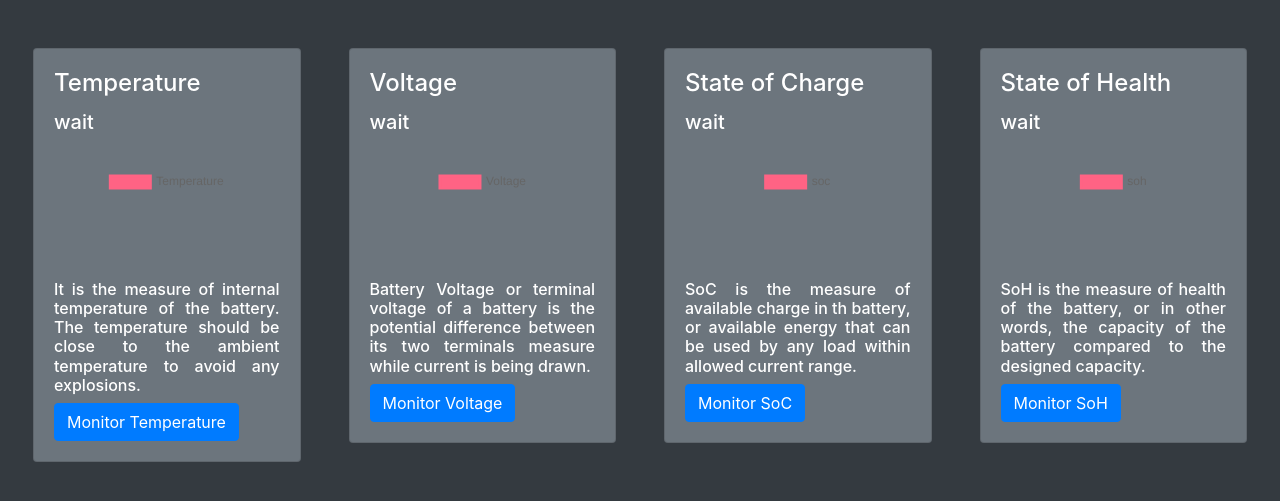
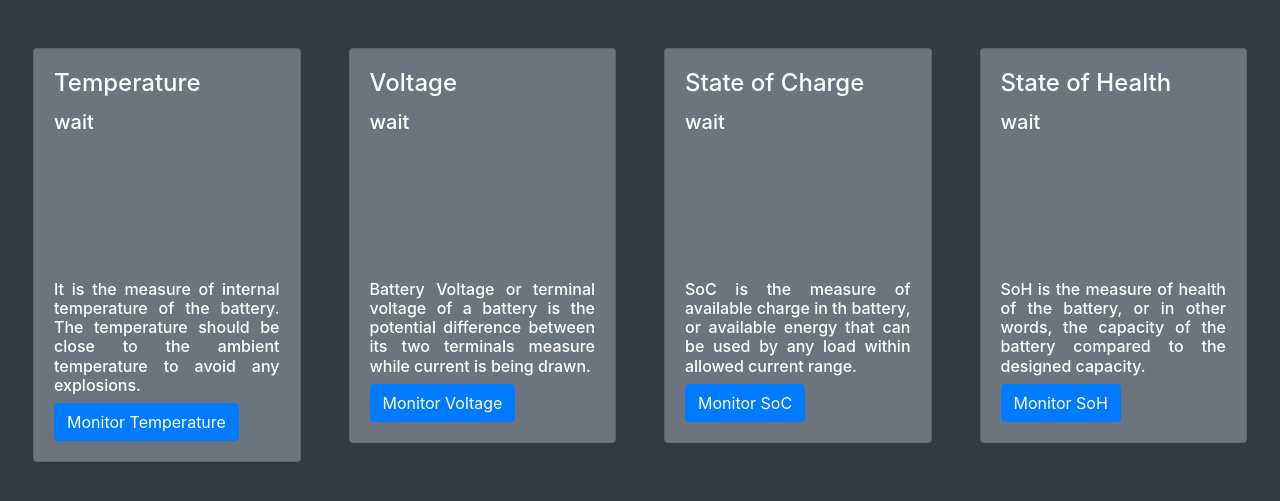
Before and after one commit to ayushvarshn/MajorProject, a Flask app: page / in a window 1280 px wide. Shown: the part 56-557 px from the top of the page. Run offline with Flask 2, Linux system fonts and the light colour scheme; data that the repository does not hold is empty; some libraries are stand-ins or nearby versions.

Commit message:
update main.html

```diff
--- a/webapp/templates/main.html
+++ b/webapp/templates/main.html
@@ -3,7 +3,7 @@
 
 <head>
     <meta charset="UTF-8">
-    <title>Battery Monitoring System</title>
+    <title>Voltage - BMS</title>
     <link href="https://cdnjs.cloudflare.com/ajax/libs/twitter-bootstrap/4.3.1/css/bootstrap.min.css" rel="stylesheet">
     <link href="https://cdnjs.cloudflare.com/ajax/libs/Chart.js/2.8.0/Chart.min.css" rel="stylesheet">
     <link rel="shortcut icon" type="image/jpg" href="{{ url_for('static', filename='favicon.ico') }}"/>
@@ -131,6 +131,13 @@
                         mode: 'index',
                         intersect: false,
                     },
+                    hover: {
+                        mode: 'nearest',
+                        intersect: true
+                    },
+                    legend: {
+                        display: false
+                    },
                     scales: {
                         xAxes: [{
                             display: false,
@@ -170,6 +177,13 @@
                     tooltips: {
                         mode: 'index',
                         intersect: false,
+                    },
+                    hover: {
+                        mode: 'nearest',
+                        intersect: true
+                    },
+                    legend: {
+                        display: false
                     },
                     scales: {
                         xAxes: [{
@@ -211,6 +225,13 @@
                         mode: 'index',
                         intersect: false,
                     },
+                    hover: {
+                        mode: 'nearest',
+                        intersect: true
+                    },
+                    legend: {
+                        display: false
+                    },
                     scales: {
                         xAxes: [{
                             display: false,
@@ -250,6 +271,13 @@
                     tooltips: {
                         mode: 'index',
                         intersect: false,
+                    },
+                    hover: {
+                        mode: 'nearest',
+                        intersect: true
+                    },
+                    legend: {
+                        display: false
                     },
                     scales: {
                         xAxes: [{
```
